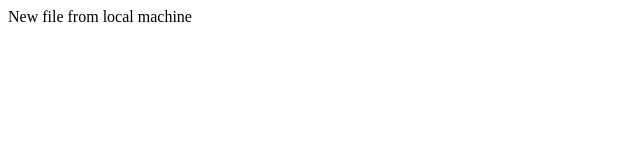
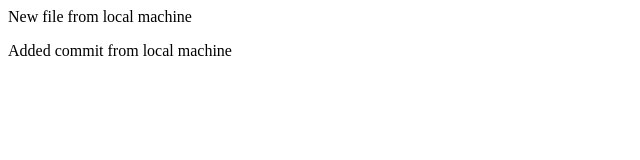
Before and after one commit to mather09/gitdemo, a plain HTML site: page index.html in a window 1280 px wide. Shown: the whole page, without its empty margins (0-640 px from the left). Drawn offline with Linux system fonts and the light colour scheme.

Commit message:
firt commit from  from local machine

```diff
--- a/index.html
+++ b/index.html
@@ -1 +1,2 @@
 <p> New file from local machine</p>
+<p>Added commit from local machine</p>
```
